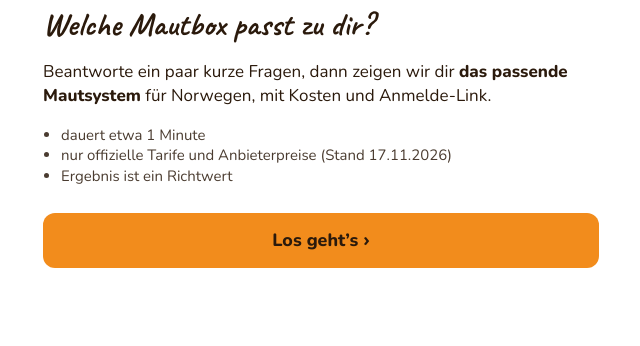
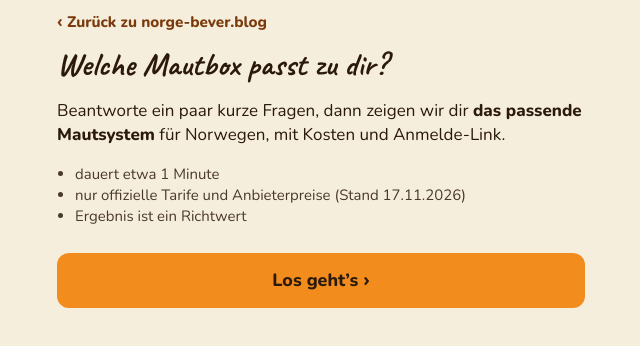
Before and after one commit to norgebever-source/maut-check, a plain HTML site: page index.html in a window 1280 px wide. Shown: the whole page, without its empty margins (319-959 px from the left). Drawn offline with nearby package versions, Linux system fonts and the light colour scheme.

Commit message:
Standalone-Ansicht: Hintergrund + Link zurück zum Blog

```diff
--- a/index.html
+++ b/index.html
@@ -11,6 +11,11 @@
 *{box-sizing:border-box}
 html,body{margin:0;background:transparent;color:var(--ink);font-family:Nunito,system-ui,sans-serif;font-size:17px;line-height:1.4}
 a{color:var(--link)}
+html.solo,html.solo body{background:#f6eedd}
+html.solo .app{padding:10px 16px 28px}
+.blogbar{display:none;max-width:560px;margin:0 auto;padding:12px 16px 0;font-size:.9rem}
+html.solo .blogbar{display:block}
+.blogbar a{font-weight:700;text-decoration:none}
 .app{max-width:560px;margin:0 auto;padding:4px 2px 16px}
 .bar{height:8px;background:#eadcc0;border-radius:6px;overflow:hidden;margin:4px 0 6px}
 .bar i{display:block;height:100%;background:var(--or);width:0;transition:width .25s}
@@ -59,6 +64,8 @@ details.all td{border-bottom:1px solid var(--line);padding:5px 4px;vertical-alig
 </style>
 </head>
 <body>
+<script>if(window.top===window.self)document.documentElement.className+=" solo"</script>
+<div class="blogbar"><a href="https://norge-bever.blog/">‹ Zurück zu norge-bever.blog</a></div>
 <div class="app" id="app"></div>
 <script>
 (function(){
```
